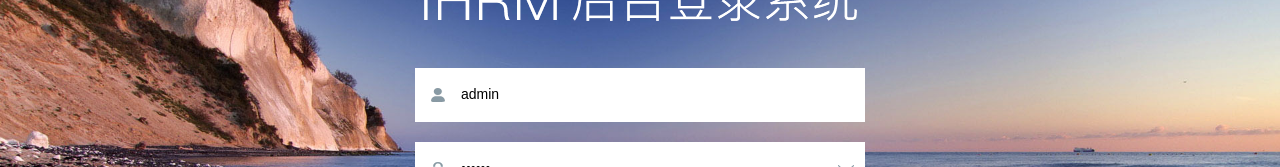
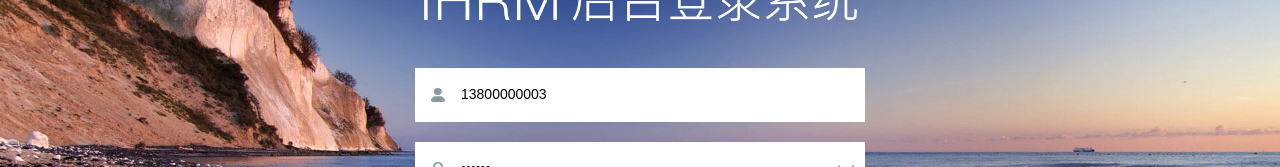
Before and after one commit to KiwiDavid520/KiwiDavid520.github.io, a Vue app: page /#/login in a window 1280 px wide. Shown: the part 183-350 px from the top of the page. Built offline with nearby package versions, Linux system fonts and the light colour scheme.

Commit message:
首页逻辑做出一些更新

```diff
--- a/src/settings.js
+++ b/src/settings.js
@@ -1,6 +1,6 @@
 module.exports = {
 
-  title: '企业人力资源管理平台',
+  title: '企业人力资源管理后台',
 
   /**
    * @type {boolean} true | false
--- a/src/views/login/index.vue
+++ b/src/views/login/index.vue
@@ -8,17 +8,17 @@
         </h3>
       </div>
 
-      <el-form-item prop="username">
+      <el-form-item prop="mobile">
         <span class="svg-container">
           <svg-icon icon-class="user" />
         </span>
         <el-input
-          ref="username"
-          v-model="loginForm.username"
-          placeholder="Username"
-          name="username"
+          ref="mobile"
+          v-model="loginForm.mobile"
+          placeholder="请输入 账号 或 手机号"
+          name="mobile"
           type="text"
-          tabindex="1"
+          tabindex="2"
           auto-complete="on"
         />
       </el-form-item>
@@ -32,7 +32,7 @@
           ref="password"
           v-model="loginForm.password"
           :type="passwordType"
-          placeholder="Password"
+          placeholder="请输入密码"
           name="password"
           tabindex="2"
           auto-complete="on"
@@ -55,33 +55,25 @@
 </template>
 
 <script>
-import { validUsername } from '@/utils/validate'
 
 export default {
   name: 'Login',
   data() {
-    const validateUsername = (rule, value, callback) => {
-      if (!validUsername(value)) {
-        callback(new Error('Please enter the correct user name'))
-      } else {
-        callback()
-      }
-    }
-    const validatePassword = (rule, value, callback) => {
-      if (value.length < 6) {
-        callback(new Error('The password can not be less than 6 digits'))
-      } else {
-        callback()
-      }
-    }
     return {
       loginForm: {
-        username: 'admin',
-        password: '111111'
+        mobile: '13800000003',
+        password: '123456'
       },
       loginRules: {
-        username: [{ required: true, trigger: 'blur', validator: validateUsername }],
-        password: [{ required: true, trigger: 'blur', validator: validatePassword }]
+        mobile: [
+          { required: true, message: '手机号必填', trigger: 'blur' },
+          { pattern: /^1[3-9][0-9]{9}$/, message: '请输入正确手机号', trigger: 'blur' }
+          // { validator: checkMobile, trigger: 'blur' }
+        ],
+        password: [
+          { required: true, message: '密码必填', trigger: 'blur' },
+          { min: 6, max: 12, message: '密码必须在 6-12 位之间', trigger: 'blur' }
+        ]
       },
       loading: false,
       passwordType: 'password',
```
